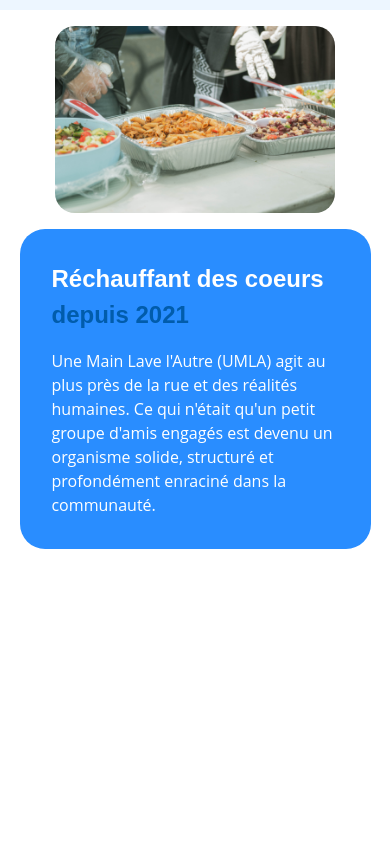
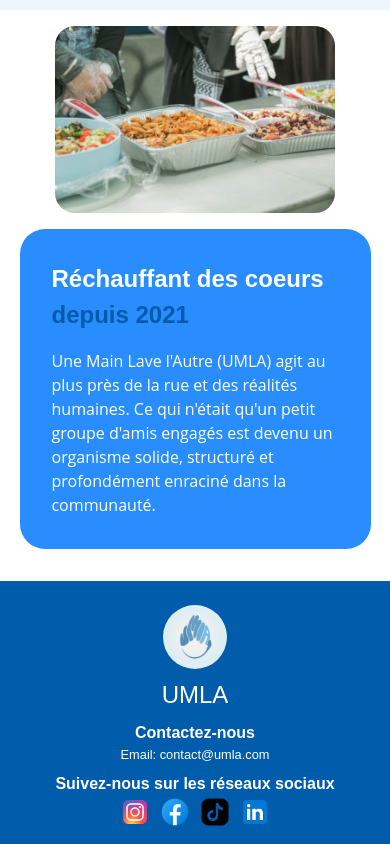
Before and after one commit to WilliamYn/umla-react, a Next.js app: page / in a window 390 px wide. Shown: the part 1943-2787 px from the top of the page. Before the commit the page ends 2492 px from the top, so only its background shows below. Built offline with nearby package versions, Linux system fonts and the light colour scheme.

Commit message:
Reactive footer
footer adapts to mobile view
clicking on logo in footer will lead to home page

```diff
--- a/src/components/layout/Footer.css
+++ b/src/components/layout/Footer.css
@@ -3,7 +3,7 @@
     margin-top: 2rem;
     background-color: var(--hero-bg-color);
     text-align: center;
-    height: 8rem;
+    min-height: 8rem;
     display: flex;
     align-items: flex-start;
     padding-top: 1.5rem;
@@ -74,8 +74,23 @@
 }
 
 @media (max-width: 768px) {
-    .footer {
-        display: none;
+    .footer-content {
+        flex-direction: column;
     }
 
+    .footer-content-left {
+        flex-direction: column;
+        align-items: center;
+        padding-bottom: 0.5rem;
+    }
+
+    .footer-content-middle {
+        align-items: center;
+        padding-bottom: 0.5rem;
+    }
+
+    .footer-content-right {
+        align-items: center;
+        padding-bottom: 1rem;
+    }
 }
--- a/src/components/layout/Footer.tsx
+++ b/src/components/layout/Footer.tsx
@@ -2,6 +2,7 @@
 
 import React from 'react';
 import './Footer.css';
+import Link from 'next/link';
 
 /*
 <a target="_blank" href="https://icons8.com/icon/32292/instagram">Instagram</a> icon by <a target="_blank" href="https://icons8.com">Icons8</a>
@@ -12,7 +13,7 @@ const Footer = () => {
     <div className='footer'>
       <div className='footer-content'>
         <div className='footer-content-left'>
-            <img src="/umla-logo-round.JPG" alt="UMLA" />
+            <Link href="/"><img src="/umla-logo-round.JPG" alt="UMLA" /></Link>
             <h1>UMLA</h1>
         </div>
         <div className='footer-content-middle'>
```
